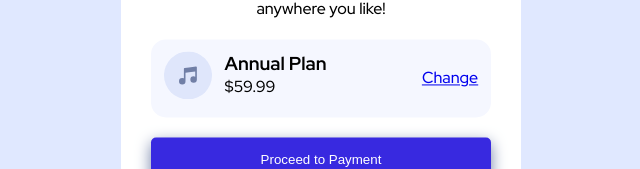
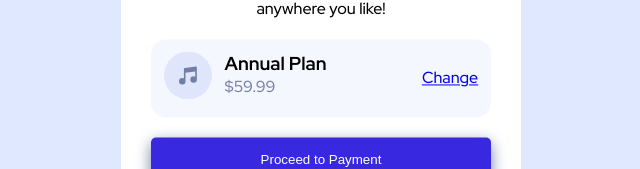
Before and after one commit to luciousmc/fem_order-summary-component, a React (Vite) app: page / in a window 1280 px wide. Shown: the part 436-605 px from the top of the page, without its empty margins (319-959 px from the left). Built offline with nearby package versions, Linux system fonts and the light colour scheme.

Commit message:
price text-color desaturated

```diff
--- a/src/components/OrderSummary.module.css
+++ b/src/components/OrderSummary.module.css
@@ -49,6 +49,14 @@
   text-transform: uppercase;
 }
 
+.orderSummary__body_orderDetails_plan h3 {
+  font-weight: 700;
+}
+
+.orderSummary__body_orderDetails_plan p {
+  color: var(--desaturated-blue);
+}
+
 .orderSummary__body_button {
   width: 100%;
   background-color: var(--bright-blue);
```
